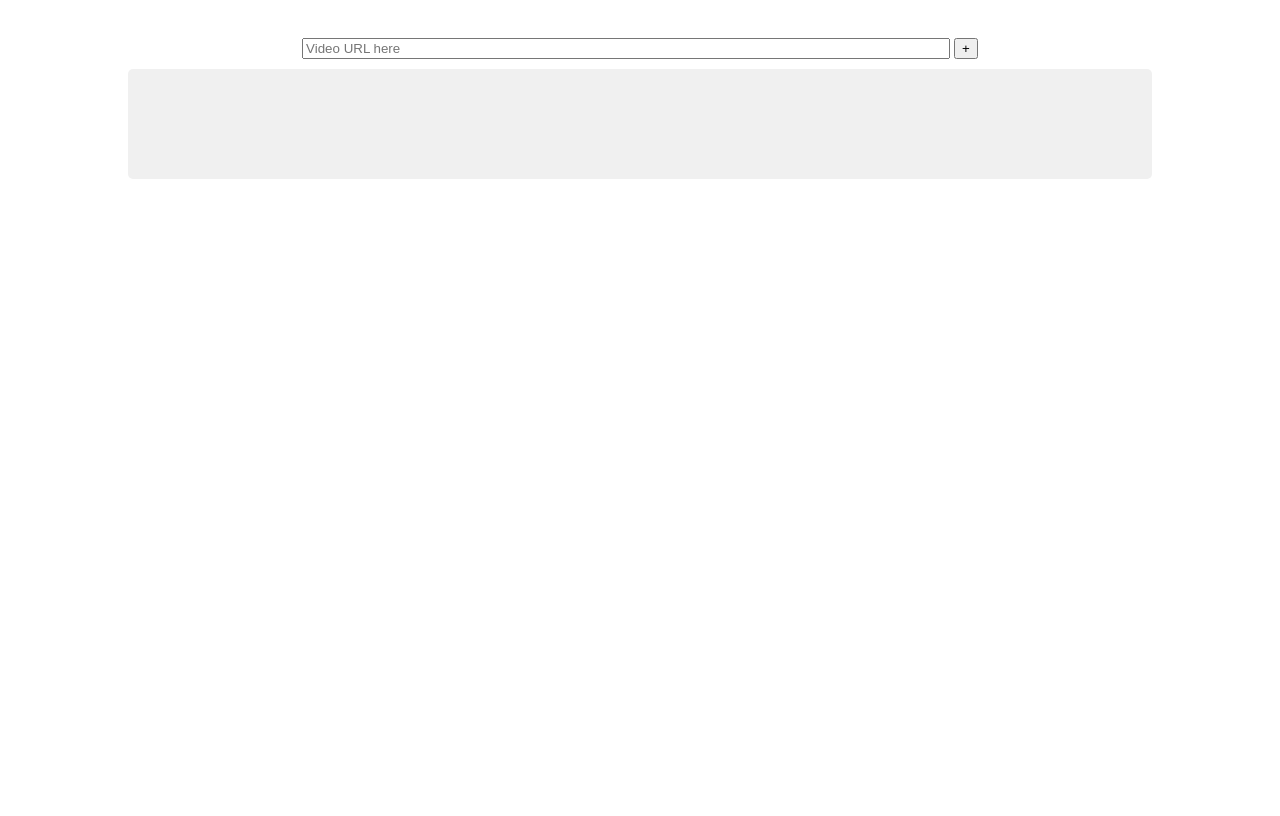
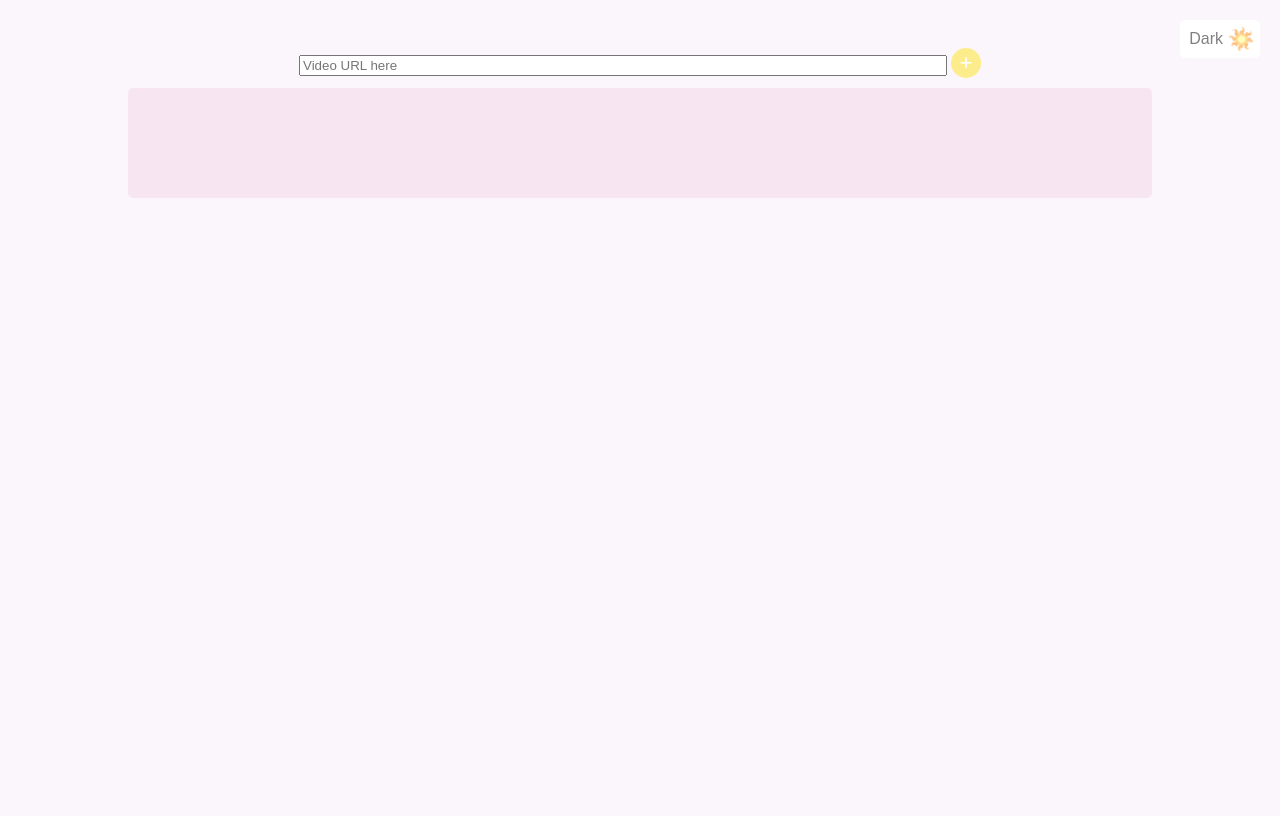
Before and after one commit to Brambles-cat/MixedPlaylist_WebServer, a Flask app: page /create in a window 1280 px wide. Run offline with Flask 3, Linux system fonts and the light colour scheme.

Commit message:
Light and Dark themes (Colors are WIP)

```diff
--- a/app.py
+++ b/app.py
@@ -1,6 +1,7 @@
+from flask import Flask, render_template, request, make_response, Response
 import secrets
 import socket
-from flask import Flask, render_template
+import uuid
 import os
 import dotenv
 
@@ -9,10 +10,18 @@ dotenv.load_dotenv()
 usingRPi = os.getenv('usingRPi')
 address = "https://www.mixedplaylist.com" if usingRPi else f"http://{socket.gethostbyname(socket.gethostname())}"
 
-def render_create(**context):
-    return render_template("create.html", address=address, **context)
 
 flaskapp = Flask(__name__)
 flaskapp.secret_key = secrets.token_urlsafe()
 
 flaskapp.config['SESSION_PERMANENT'] = False
+
+def render_create(**context):
+    return render_template("create.html", address=address, theme=request.cookies.get("theme") , **context)
+
+def ensure_cookies(resp: Response) -> bool:
+    if request.cookies.get("uid") is None:
+        resp.set_cookie("uid", str(uuid.uuid4()), max_age=None, path='/', secure=True, httponly=True)
+        resp.set_cookie("theme", "light", max_age=None, path='/', secure=True, httponly=True)
+        return True
+    return False
--- a/static/styles/styles.css
+++ b/static/styles/styles.css
@@ -1,4 +1,19 @@
-.container {
+:root {
+    --body-color: #fbf6fc;
+    --rectangle-color: #f7e5f1;
+    --url-btn-color: #fdec8c; /*f3e6a0*/;
+    --remove-btn-color: #6ebbcbbf;
+    --share-btn-color: #6ebbcbbf;
+    --theme-btn-color: white;
+}
+
+body {
+    background-color: var(--body-color);
+    transition: background-color 0.5s ease;
+}
+
+.container
+{
     display: flex;
     justify-content: center;
     align-items: flex-start;
@@ -11,15 +26,17 @@
     align-items: center;
 }
 
-.add-url-btn {
+#add-url-btn {
     display: inline-block;
     width: 30px;
     height: 30px;
     border-radius: 50%;
-    background-color: #3451e2;
+    background-color: var(--url-btn-color);
     color: #ffffff;
+    align-items: center;
     text-align: center;
     font-size: 140%;
+    line-height: 40%;
     cursor: pointer;
     border: none;
     margin-top: 10px;
@@ -31,14 +48,14 @@
     align-items: center;
     width: 80vw;
     height: 25vw;
-    background-color: #f0f0f0;
+    background-color: var(--rectangle-color);
     border-radius: 5px;
     margin-top: 10px;
     max-height: 110px;
 }
 
-.delete-button {
-    background-color: red;
+.remove-button {
+    background-color: var(--remove-btn-color);
     width: 20px;
     height: 20px;
     border: none;
@@ -56,7 +73,7 @@
     cursor: pointer;
 }
 
-.rectangle:hover > .delete-button {
+.rectangle:hover > .remove-button {
     visibility: visible;
 }
 
@@ -64,13 +81,13 @@
     width: 50%;
     height: 90%;
     background-size: cover;
-    margin-left: 6px; /* Adjust this value for desired offset from the left side */
+    margin-left: 6px;
     border-radius: 5px;
     max-height: 100px;
     max-width: 170px;
 }
 
-.loading-symbol {
+#loading-symbol {
     position: absolute;
     left: 50%;
     top: 40%;
@@ -95,7 +112,7 @@
 
 .placeholder-number {
     font-size: 18px;
-    margin-left: 1px; /* Adjust this value for desired spacing */
+    margin-left: 1px;
 }
 
 .video_title {
@@ -134,25 +151,52 @@
     to {opacity: 0;}
 }
 
-.share-button {
+.corner-buttons {
+    position: absolute;
+    display: flex;
+    top: 20px;
+    right: 20px;
+    flex-direction: row;
+}
+
+#theme-button {
+    display: flex;
+    flex-direction: row;
+    /*     top  right bottom left*/
+    padding: 7px 7px 7px 9px;
+    border: none;
+    align-items: center;
+    text-align: start;
+    background-color: var(--theme-btn-color);
+    font-size: medium;
+    color: gray;
+    border-radius: 10%;
+}
+
+#theme-icon {
+    background-size: cover;
+    width: 24px;
+    height: 24px;
+    margin-left: 6px;
+}
+
+#share-button {
     display: flex;
     flex-direction: column;
     align-items: center;
     height: 25px;
     width: 25px;
-    background-color: blue;
+    background-color: var(--share-btn-color);
     background-image: url("/static/images/link.png");
     background-position: center;
     background-repeat: no-repeat;
     background-size: 80%;
     border: none;
     border-radius: 50%;
-    position: absolute;
-    top: 10px;
-    right: 10px;
+    margin-left: 5px;
 }
 
-.share_hover_box {
+#share_hover_box {
     margin-top: 30px;
     visibility: hidden;
     background-color: black;
--- a/templates/playlist.html
+++ b/templates/playlist.html
@@ -31,16 +31,104 @@
                     </div>
                     {% endfor %}
                 {% endblock %}
-
-                <div class="loading-symbol"></div>
-
-                {% block container_end %}{% endblock %}
         </form>
 
+        <div class="corner-buttons">
+            <button type="button" id="theme-button">
+                <div id="theme-text">{{ 'Light' if theme == 'light' else 'Dark' }}</div>
+                <div id="theme-icon" style="background-image: url('/static/images/{{ 'luna' if theme == 'dark' else 'celestia' }}_cutie_mark.png');"></div>
+            </button>
+            {% block corner_buttons %}{% endblock %}
+        </div>
+
+        <div id="loading-symbol"></div>
+        {% block container_end %}{% endblock %}
     </div>
+    <script src="https://ajax.googleapis.com/ajax/libs/jquery/3.5.1/jquery.min.js"></script>
     <script>
-        const myButton = document.querySelector('.add-url-btn');
-        const myTarget = document.querySelector('.loading-symbol');
+        var theme = "{{ theme }}";
+        console.log(theme);
+        var clickable = {};
+        var lastClick = 0;
+        clickable.value = true;
+        var rectangles = document.getElementsByClassName('rectangle');
+        var remove_btns = document.getElementsByClassName('remove-button')
+        var theme_btn = document.getElementById('theme-button')
+        var url_btn = document.getElementById('add-url-btn');
+        var theme_text = document.getElementById('theme-text');
+        var theme_icon = document.getElementById('theme-icon');
+
+        $("#theme-button").click(function() {
+            if (!clickable.value) return;
+
+            var currentTime = new Date().getTime();
+            if (currentTime - lastClick < 800) {
+                // Less than .8 second has passed since the last click, do nothing
+                return;
+            }
+            lastClick = currentTime;
+
+            clickable.value = false;
+            $.ajax({
+                url: '/switch_theme',
+                type: 'POST',
+                success: function(response) {
+                    toggleTheme();
+                    clickable.value = true;
+                    console.log(response);
+                },
+                error: function(error) {
+                    console.log(error);
+                    clickable.value = true;
+                }
+            });
+        });
+
+        function toggleTheme() {
+            var share_btn = document.getElementById('share-button');
+
+            if (theme === 'light') {
+                document.body.style.setProperty('--body-color', '#333679');
+                theme_btn.style.setProperty('--theme-btn-color', 'black');
+                theme_text.textContent = 'Dark';
+                theme_icon.style.setProperty('background-image', 'url(/static/images/luna_cutie_mark.png)');
+
+                if (share_btn) share_btn.style.setProperty('--share-btn-color', '#f9efc2');
+                if (url_btn) url_btn.style.setProperty('--url-btn-color', '#f9efc2');
+
+                for (var i = 0; i < rectangles.length; i++) {
+                    rectangles[i].style.setProperty('--rectangle-color', '#ccc3fb');
+                }
+                for (var i = 0; i < remove_btns.length; i++) {
+                    remove_btns[i].style.setProperty('--remove-btn-color', '#ccc3fb');
+                }
+            } else {
+                document.body.style.setProperty('--body-color', '#fbf6fc');
+                theme_btn.style.setProperty('--theme-btn-color', 'white');
+                theme_text.textContent = 'Light';
+                theme_icon.style.setProperty('background-image', 'url(/static/images/celestia_cutie_mark.png)');
+
+
+                if (share_btn) share_btn.style.setProperty('--share-btn-color', '#6ebbcbbf')
+                if (url_btn) url_btn.style.setProperty('--url-btn-color', '#fdec8c')
+
+                for (var i = 0; i < rectangles.length; i++) {
+                    rectangles[i].style.setProperty('--rectangle-color', '#f7e5f1');
+                }
+                for (var i = 0; i < remove_btns.length; i++) {
+                    remove_btns[i].style.setProperty('--remove-btn-color', '#e9a2f1');
+                }
+            }
+            theme = (theme === 'dark' ? 'light' : 'dark');
+        }
+
+        if (theme === 'dark') {
+            theme = 'light';
+            toggleTheme();
+        }
+
+        const myButton = document.getElementById('add-url-btn');
+        const myTarget = document.getElementById('loading-symbol');
 
         function toggleVisibility() {
             myTarget.classList.toggle('visible');
```
Also changed, not shown: routes/switch_theme.py (added, +18 -0 lines), static/images/celestia_cutie_mark.png (added), static/images/luna_cutie_mark.png (added).
